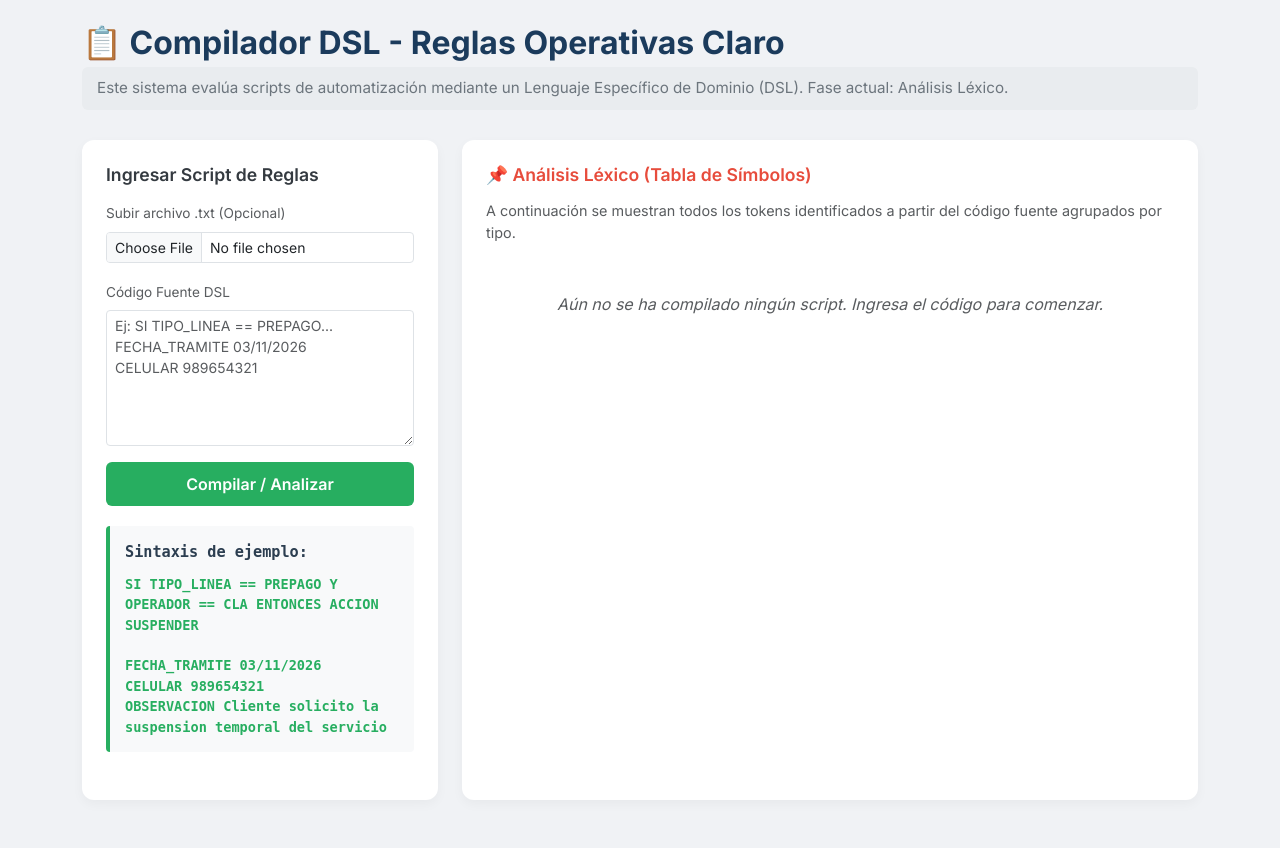
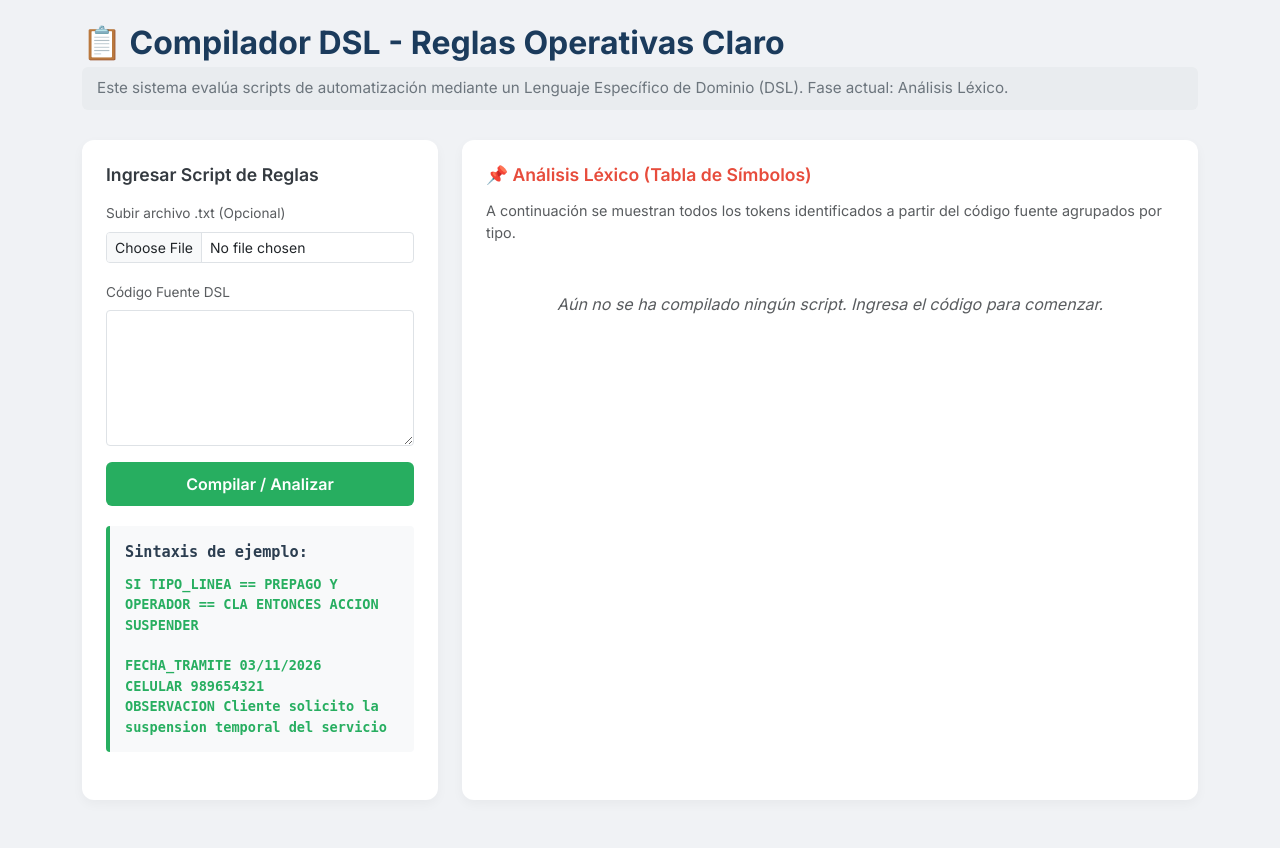
Before and after one commit to AroNzz17/Proyect-TC, a Flask app: page / in a window 1280 px wide. Run offline with Flask 3, Linux system fonts and the light colour scheme.

Commit message:
Fix HTML structure and formatting in index.html

```diff
--- a/app/views/templates/index.html
+++ b/app/views/templates/index.html
@@ -56,7 +56,7 @@
 
                             <div class="mb-3">
                                 <label class="form-label text-muted" style="font-size: 0.85rem;">Código Fuente DSL</label>
-                                <textarea class="form-control form-control-sm" name="texto" rows="6" placeholder="Ej: SI TIPO_LINEA == PREPAGO...&#10;FECHA_TRAMITE 03/11/2026&#10;CELULAR 989654321">{{ codigo_ingresado }}</textarea>
+                                <textarea class="form-control form-control-sm" name="texto" rows="6">{{ codigo_ingresado }}</textarea>
                             </div>
 
                             <button type="submit" class="btn btn-compile w-100">Compilar / Analizar</button>
```
